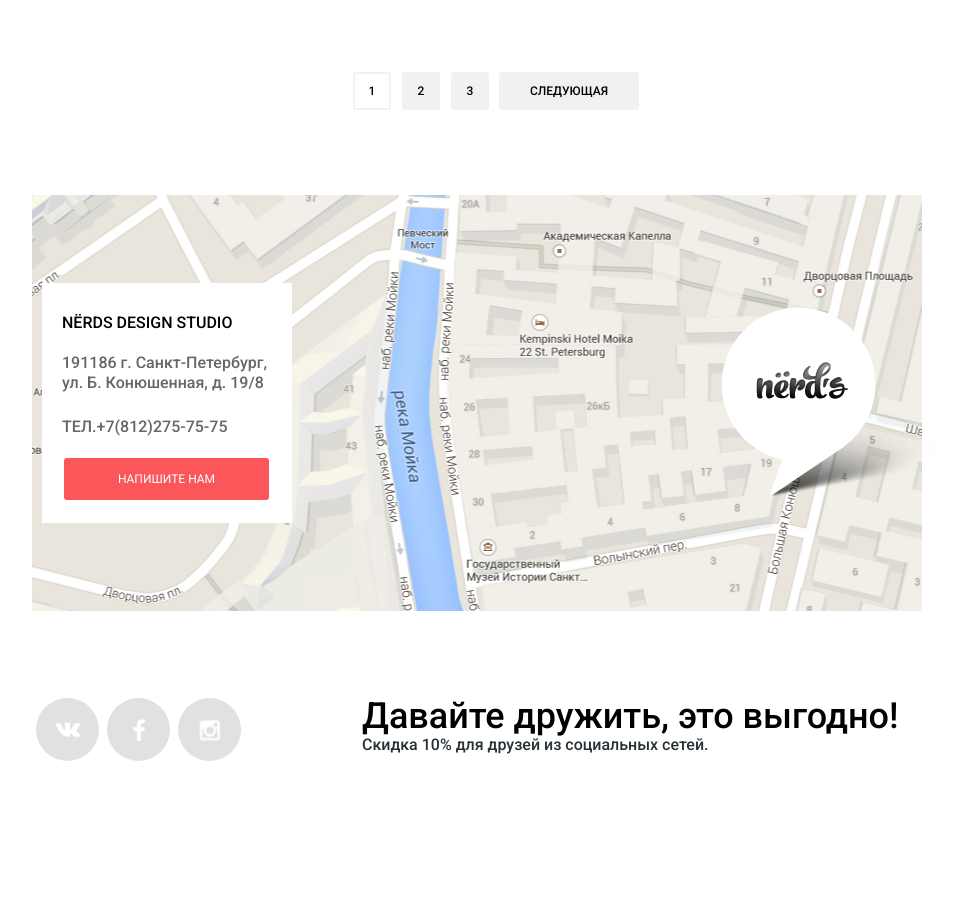
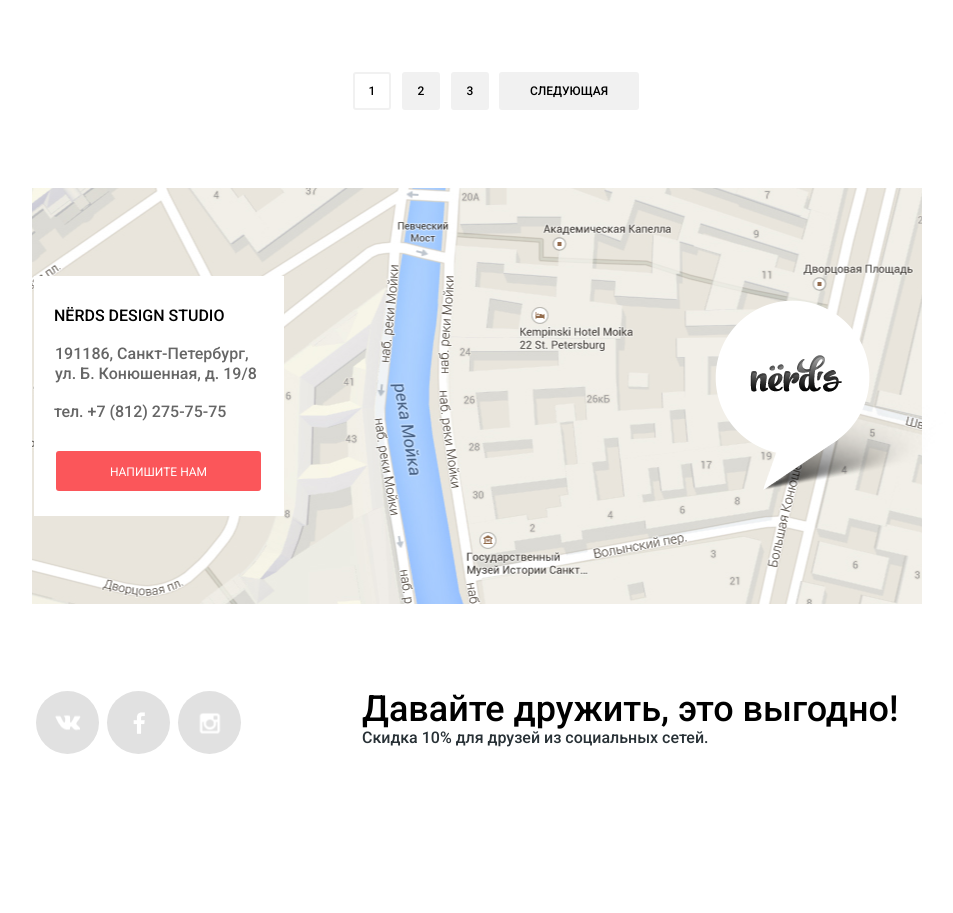
Before and after one commit to Staisy/213514-nerds, a plain HTML site: page catalog.html in a window 1280 px wide. Shown: the part 1426-2339 px from the top of the page, without its empty margins (168-1121 px from the left). Drawn offline with Linux system fonts and the light colour scheme.

Commit message:
рабочий файл - 2_18-35
футер-карта

```diff
--- a/catalog.html
+++ b/catalog.html
@@ -143,7 +143,7 @@
       <section class="footer-map">
         <div class="footer-contacts">
           <h2>Nёrds design studio</h2>
-          <p>191186 г. Санкт-Петербург, ул. Б. Конюшенная, д. 19/8 </p> <span>тел.+7(812)275-75-75</span>
+          <p>191186, Санкт-Петербург, ул. Б. Конюшенная, д. 19/8 </p> <span>тел. +7 (812) 275-75-75</span>
           <a class="btn" href="#">Напишите нам</a>
         </div>
         <div class="footer-marker">
--- a/css/style.css
+++ b/css/style.css
@@ -751,7 +751,7 @@ main {
   background-color: #ffffff;
 }
 .main-footer {
-  margin-top: 85px;
+  margin-top: 78px;
 }
 .footer-map {
   position: relative;
@@ -763,6 +763,7 @@ main {
 }
 .footer-contacts {
   margin: 0;
+  margin-left: -8px;
   padding: 0;
   width: 250px;
   height: 240px;
@@ -770,7 +771,7 @@ main {
 }
 .footer-contacts h2 {
   margin: 0;
-  padding: 25px 58px 15px 20px;
+  padding: 25px 58px 13px 20px;
   font-size: 16px;
   line-height: 30px;
   font-weight: 500;
@@ -780,8 +781,8 @@ main {
   width: 205px;
   margin: 0;
   padding-top: 0;
-  padding-left: 20px;
-  padding-bottom: 23px;
+  padding-left: 21px;
+  padding-bottom: 17px;
   font-size: 16px;
   line-height: 20px;
   color: #666666;
@@ -792,20 +793,21 @@ main {
   font-size: 16px;
   line-height: 20px;
   color: #666666;
+  text-transform: none;
 }
 .footer-contacts .btn {
   display: block;
   width: 205px;
-  margin-top: 20px;
+  margin-top: 28px;
   margin-right: 24px;
-  margin-bottom: 27px;
+  margin-bottom: 29px;
   margin-left: 22px;
-  padding: 10px 0;
+  padding: 10px 0 8px 0;
   font-weight: 300;
   font-size: 12px;
   text-align: center;
   color: #ffffff;
-  text-transform: uppercase;
+  /*text-transform: uppercase;*/
   text-decoration: none;
   background: #fb565a;
   border-radius: 3px;
@@ -813,7 +815,7 @@ main {
 .footer-marker {
   position: absolute;
   top: 112px;
-  right: -30px;
+  right: -24px;
   width: 231px;
   height: 190px;
 }
```
